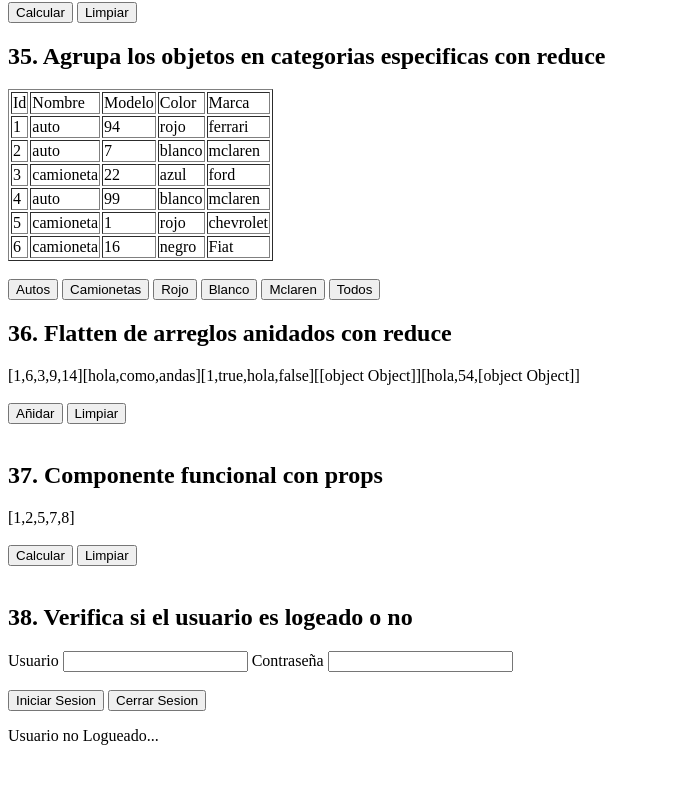
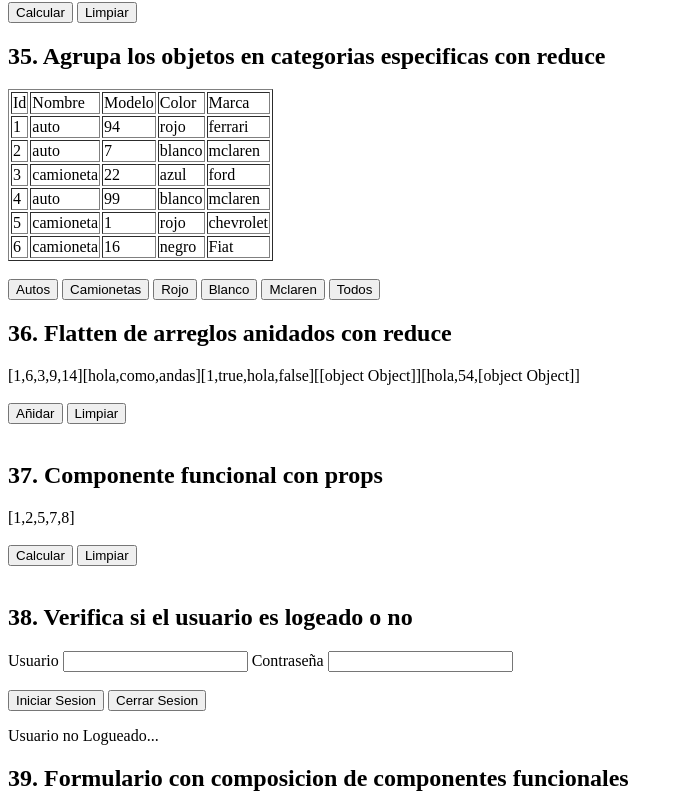
Before and after one commit to matiasmoscone1/practica-ejercicios-logica-programacion-react, a React (Vite) app: page / in a window 1280 px wide. Shown: the part 5860-6672 px from the top of the page, without its empty margins (0-683 px from the left). Before the commit the page ends 6621 px from the top, so only its background shows below. Built offline with nearby package versions, Linux system fonts and the light colour scheme.

Commit message:
Agregando ejercicio 39

```diff
--- a/src/App.jsx
+++ b/src/App.jsx
@@ -37,6 +37,7 @@ import AgrupaDatos from './ejercicios/AgrupacionDeDatos';
 import FlattenDeArreglos from './ejercicios/FlattenArreglo';
 import ComponenteFuncional from './ejercicios/ComponenteFuncional';
 import RenderizadoCondicional from './ejercicios/RenderizadoCondicional';
+import ComponenteFormulario from './ejercicios/ComponenteFormulario';
 
 function App() {
 
@@ -87,6 +88,8 @@ function App() {
     <FlattenDeArreglos />
     <ComponenteFuncional arr={arrayNumeros}/>
     <RenderizadoCondicional />
+    <ComponenteFormulario />
+
 
     </>
   )
--- /dev/null
+++ b/src/ejercicios/ComponenteFormulario.jsx
@@ -0,0 +1,23 @@
+
+
+//39. Composición de Componentes Funcionales: Crea un formulario de registro que consista
+//en componentes funcionales separados para el nombre de usuario, la dirección de correo
+//electrónico y la contraseña. Estos componentes deben ser componibles y reutilizables.
+
+
+const ComponenteFormulario = () => {
+
+
+
+    return(<>
+    <div>
+        <h2>39. Formulario con composicion de componentes funcionales</h2>
+
+
+    </div>
+    </>)
+
+
+}
+
+export default ComponenteFormulario;
```
